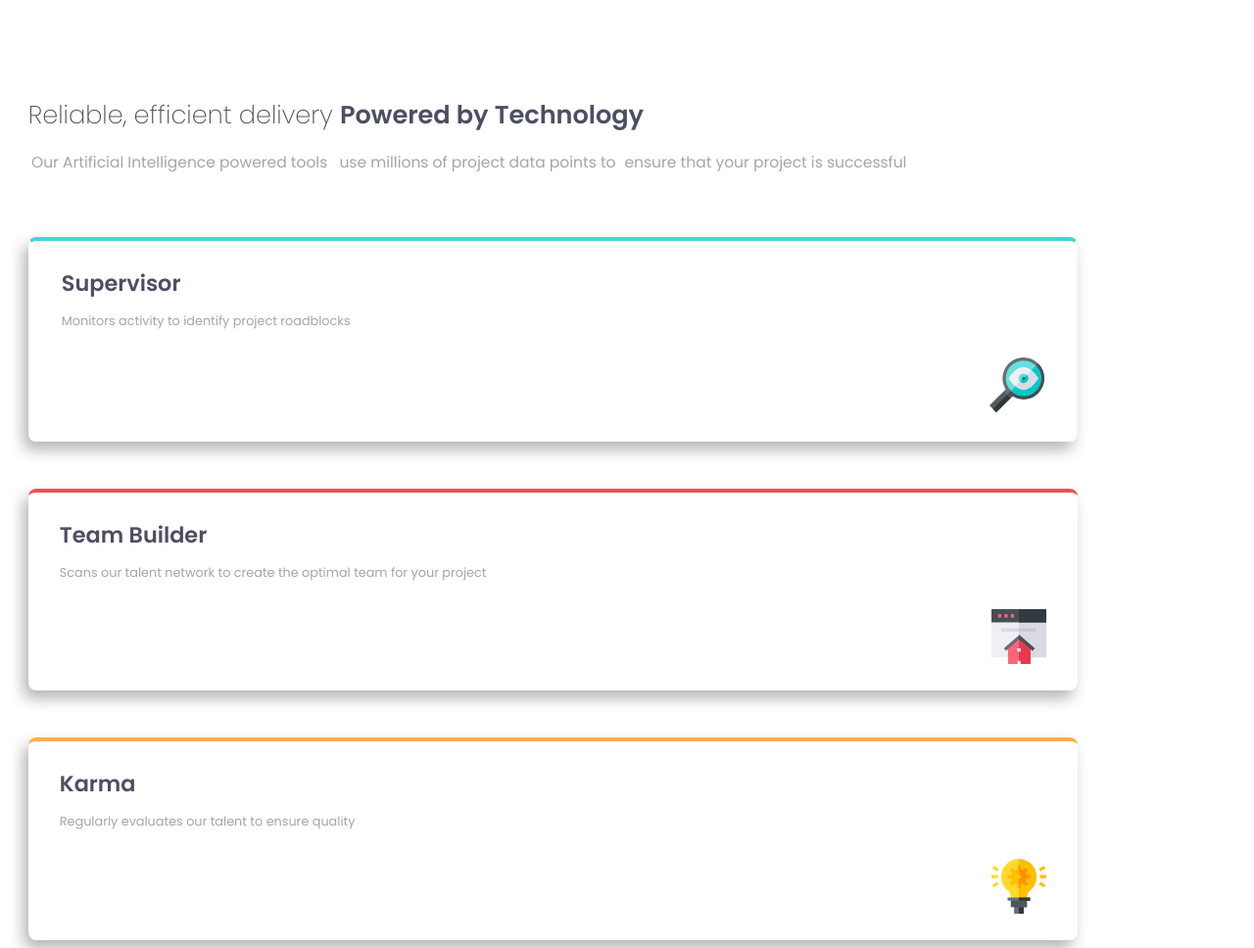
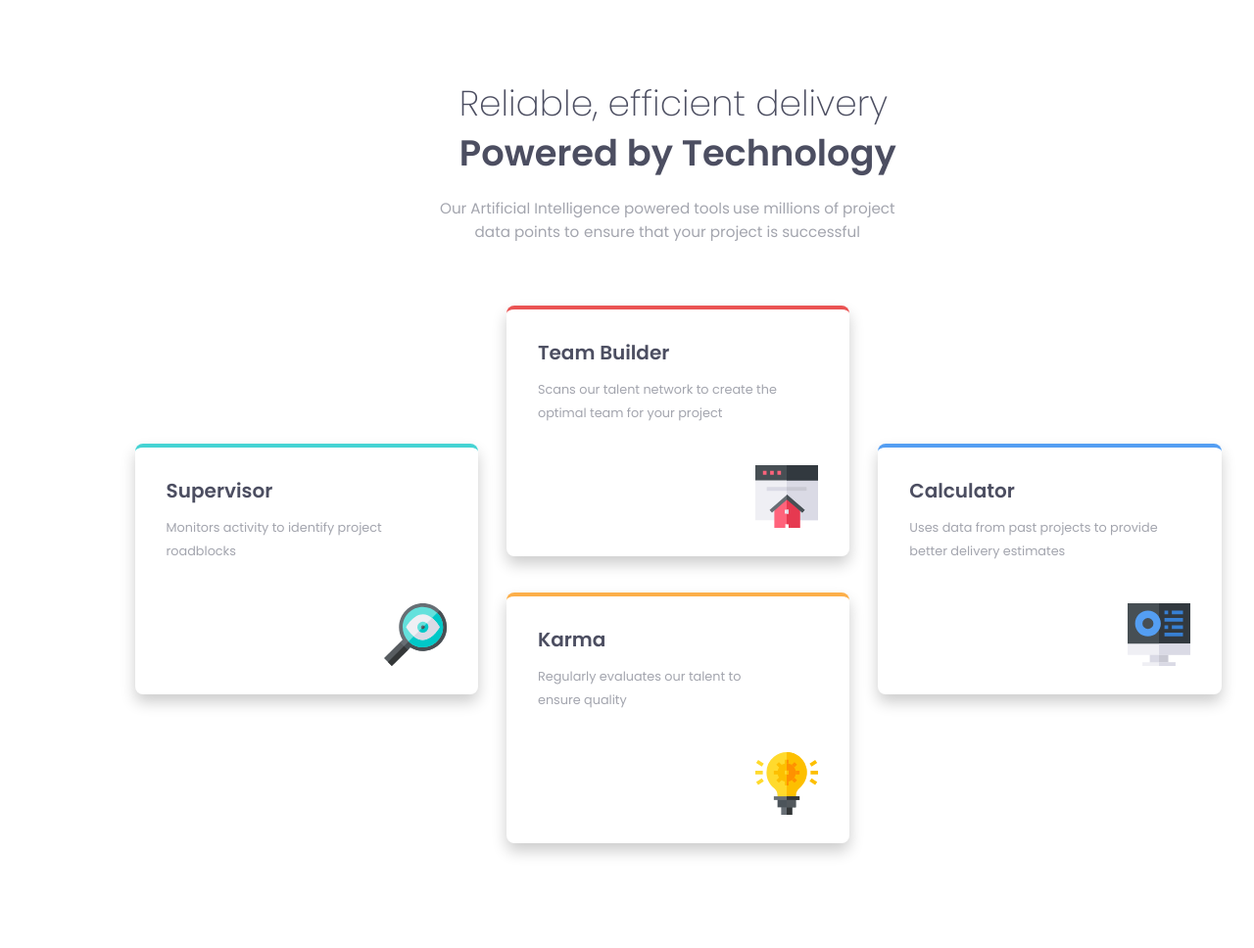
Before and after one commit to Ghm84/four-card-feature, a plain HTML site: page index.html in a window 1280 px wide. Shown: the top 968 px of the page at 98% size. Drawn offline with Linux system fonts and the light colour scheme.

Commit message:
Update style.css

```diff
--- a/style.css
+++ b/style.css
@@ -1,5 +1,4 @@
 body {
-    display: grid;
     overflow: auto;
 }
 
@@ -13,6 +12,7 @@ body {
 .container {
     display: flex;
     flex-direction: column;
+    flex-wrap: wrap;
     max-width: 90%;
     height: auto;
     margin-top: 3rem;
@@ -65,7 +65,6 @@ body {
 }
 
 .supervisor-card {
-    position: relative;
     width: 93%;
     height: auto;
     padding-left: 1rem;
@@ -73,10 +72,10 @@ body {
     padding-bottom: 6rem;
     margin-bottom: 3rem;
     box-sizing: border-box;
-    border: 2px  hsl(0, 0%, 98%) solid;
+    border: 2px  hsl(0, 0%, 98%);
     border-radius: 0.5rem;
     border-top: 0.25rem solid hsl(180, 62%, 55%);
-    box-shadow: -5px 8px 15px rgba(0, 0, 0, 0.3);
+    box-shadow: 0px 8px 15px rgba(0, 0, 0, 0.2);
 }
 
 .supervisor-title {
@@ -108,7 +107,6 @@ body {
 }
 
 .team-builder-card {
-    position: relative;
     width: 93%;
     height: auto;
     padding-left: 1rem;
@@ -119,7 +117,7 @@ body {
     border: 2px  hsl(0, 0%, 98%);
     border-radius: 0.5rem;
     border-top: 0.25rem solid hsl(0, 78%, 62%);
-    box-shadow: -5px 8px 15px rgba(0, 0, 0, 0.3);
+    box-shadow: 0px 8px 15px rgba(0, 0, 0, 0.2);
 }
 
 .team-builder-title {
@@ -151,7 +149,6 @@ body {
 }
 
 .karma-card {
-    position: relative;
     width: 93%;
     height: auto;
     padding-left: 1rem;
@@ -162,7 +159,7 @@ body {
     border: 2px  hsl(0, 0%, 98%);
     border-radius: 0.5rem;
     border-top: 0.25rem solid hsl(34, 97%, 64%);
-    box-shadow: -5px 8px 15px rgba(0, 0, 0, 0.3);
+    box-shadow: 0px 8px 15px rgba(0, 0, 0, 0.2);
 }
 
 .karma-title {
@@ -195,7 +192,6 @@ body {
 }
 
 .calculator-card {
-    position: relative;
     width: 93%;
     height: auto;
     padding-left: 1rem;
@@ -206,7 +202,7 @@ body {
     border: 2px  hsl(0, 0%, 98%);
     border-top: 0.25rem solid hsl(212, 86%, 64%);
     border-radius: 0.5rem;
-    box-shadow: -5px 8px 15px rgba(0, 0, 0, 0.3);
+    box-shadow: 0px 8px 15px rgba(0, 0, 0, 0.2);
 }
 
 .calculator-title {
@@ -237,3 +233,128 @@ body {
     padding-bottom: 2rem;
     padding-right: 1rem;
 }
+
+@media screen and (min-width: 900px) and (max-width: 1440px) {
+
+    body {
+        overflow: auto;
+    }
+
+    .canvas {
+        max-width: 40%;
+        height: auto;
+        margin-left: 2rem;
+    }
+
+    .container {
+        display: flex;
+        flex-wrap: wrap;
+        justify-content: center;
+        align-items: normal;
+        max-width: 50%;
+        height: auto;
+    }
+
+    .intro {
+        width: 200%;
+        margin-top: 0.5rem;
+        margin-left: 25rem;
+        padding-left: 0.5rem;
+    }
+
+    .intro-title {
+        font-size: 2.25rem;
+        line-height: 3.2rem;
+    }
+
+    .bold {
+        font-size: 2.3rem;
+    }
+
+    .intro-paragraph {
+        font-size: 0.95rem;
+        max-width: 35rem;
+        margin-top: -0.35rem;
+        margin-left: -1.4rem;
+        text-align:center;
+    }
+
+    .second-line-paragraph {
+        margin-left: -0.05rem;
+    }
+
+    .third-line-paragraph {
+        margin-left: 0.05rem;
+    }
+
+    .cards {
+        display: grid;
+        grid-template-columns: repeat(3, 1fr);
+        grid-template-rows: repeat(3, 1fr);
+        gap: 0.0125rem;
+        margin-top: 1rem;
+        margin-left: 5.8rem;
+    }
+
+    .supervisor-card {
+        position: relative;
+        width: 21.9rem;
+        height: 16rem;
+        grid-column: 1/2;
+        grid-row: 2/3;
+        margin-top: -4.1rem;
+        margin-right: 1.8rem;
+    }
+
+    .team-builder-card {
+        position: relative;
+        width: 21.9rem;
+        height: 16rem;
+        grid-column: 2/3;
+        grid-row: 1/2;
+        margin-top: 2rem;
+        margin-bottom: -8rem;
+    }
+
+    .karma-card {
+        position: relative;
+        width: 21.9rem;
+        height: 16rem;
+        grid-column: 2/3;
+        grid-row: 3/4;
+        margin-top: -9.5rem;
+        margin-bottom: -8rem;
+    }
+
+    .calculator-card {
+        position: relative;
+        width: 21.9rem;
+        height: 16rem;
+        grid-column: 3/4;
+        grid-row: 2/3;
+        margin-top: -4.1rem;
+        margin-left: 1.8rem;
+
+    }
+
+    .supervisor-title, .team-builder-title, .karma-title, .calculator-title {
+        font-family: "Poppins";
+        font-weight: 600;
+        font-size: 1.25rem;
+        margin-top: 1rem;
+    }
+
+    .supervisor-function, .team-builder-function, .karma-function, .calculator-function {
+        max-width: 80%;
+        font-family: "Poppins";
+        font-weight: 400;
+        font-size: 0.8rem;
+        margin-top: 0.4rem;
+    }
+
+    .icon-supervisor, .icon-team-builder, .icon-karma, .icon-calculator {
+        width: 4rem;
+        margin-top: 1rem;
+    }
+
+}
```
